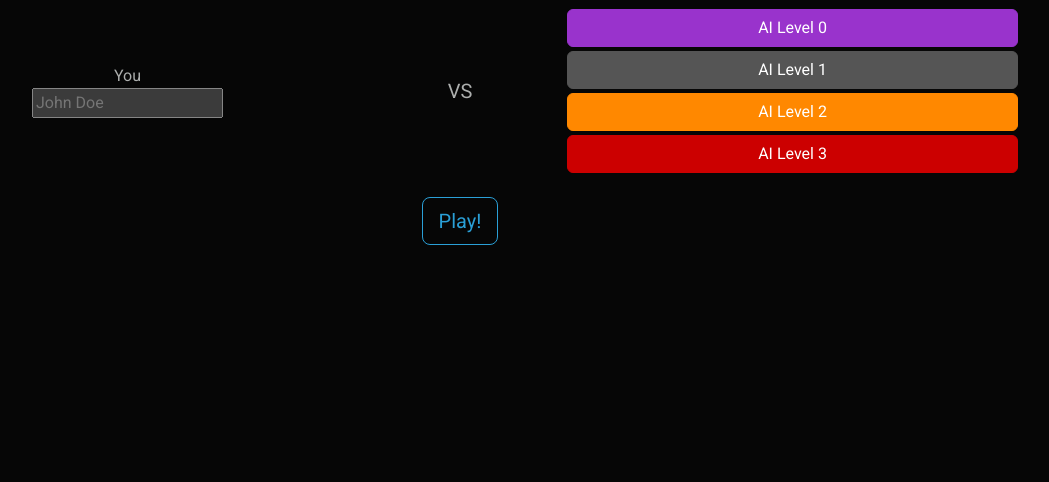
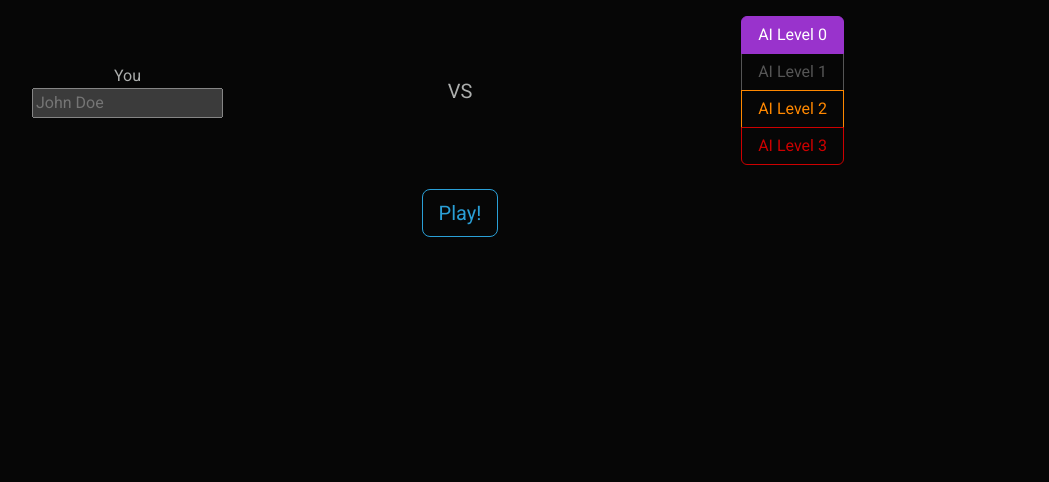
Before and after one commit to yosuanicolaus/odin-rps, a plain HTML site: page index.html in a window 1280 px wide. Shown: the part 318-800 px from the top of the page, without its empty margins (180-1229 px from the left). Drawn offline with nearby package versions, Linux system fonts and the light colour scheme.

Commit message:
change btn to group of radio

```diff
--- a/index.html
+++ b/index.html
@@ -34,11 +34,48 @@
           VS
         </div>
         <div class="col-5">
-          <div class="d-grid gap-1">
-            <button class="btn btn-info">AI Level 0</button>
-            <button class="btn btn-secondary">AI Level 1</button>
-            <button class="btn btn-warning">AI Level 2</button>
-            <button class="btn btn-danger">AI Level 3</button>
+          <div class="btn-group-vertical">
+            <input
+              type="radio"
+              class="btn-check"
+              name="btnradio"
+              id="btnradio1"
+              autocomplete="off"
+              checked
+            />
+            <label class="btn btn-outline-info" for="btnradio1"
+              >AI Level 0</label
+            >
+            <input
+              type="radio"
+              class="btn-check"
+              name="btnradio"
+              id="btnradio2"
+              autocomplete="off"
+            />
+            <label class="btn btn-outline-secondary" for="btnradio2"
+              >AI Level 1</label
+            >
+            <input
+              type="radio"
+              class="btn-check"
+              name="btnradio"
+              id="btnradio3"
+              autocomplete="off"
+            />
+            <label class="btn btn-outline-warning" for="btnradio3"
+              >AI Level 2</label
+            >
+            <input
+              type="radio"
+              class="btn-check"
+              name="btnradio"
+              id="btnradio4"
+              autocomplete="off"
+            />
+            <label class="btn btn-outline-danger" for="btnradio4"
+              >AI Level 3</label
+            >
           </div>
         </div>
       </div>
```
